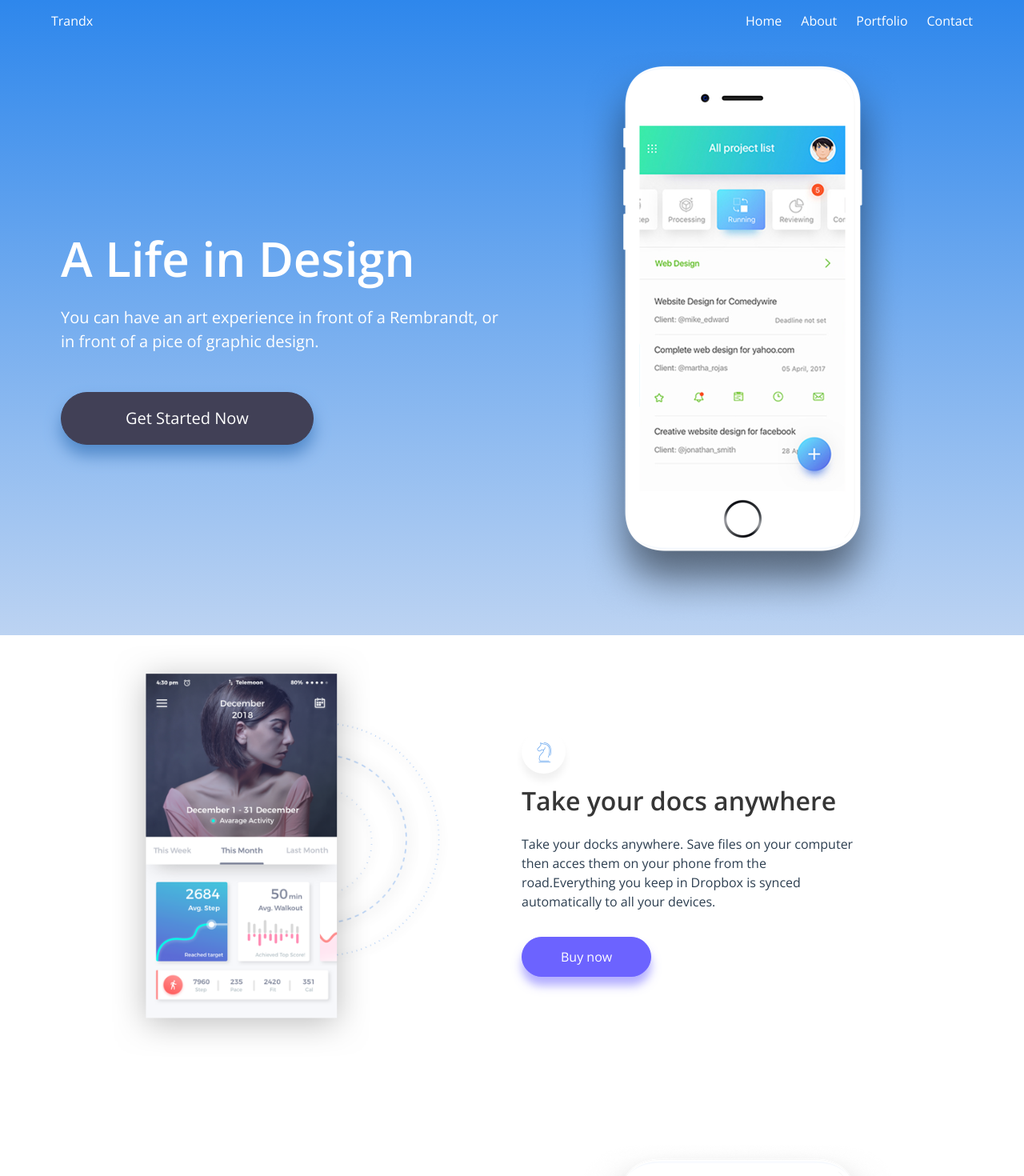
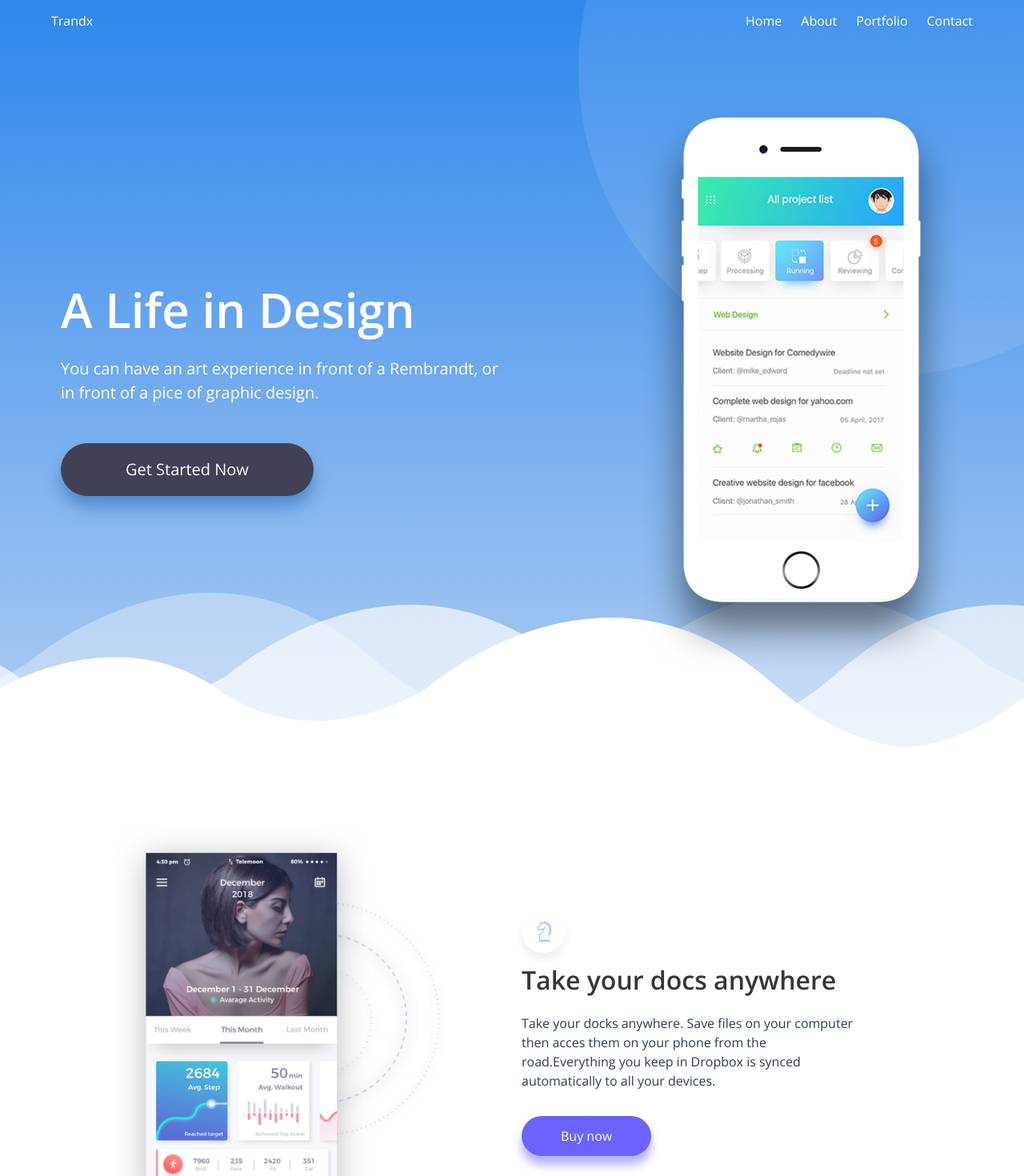
Before and after one commit to tonchmx/hh-lp, a Vue app: page / in a window 1280 px wide. Shown: the top 1470 px of the page at 80% size. Built offline with nearby package versions, Linux system fonts and the light colour scheme.

Commit message:
:art: waves and circle on hero

```diff
--- a/src/App.vue
+++ b/src/App.vue
@@ -3,6 +3,48 @@
     <div class="headerHeroWrapperBackground">
       <Header />
       <Hero />
+
+      <svg class="circle" width="557px" height="470px" viewBox="0 0 557 470" version="1.1" xmlns="http://www.w3.org/2000/svg" xmlns:xlink="http://www.w3.org/1999/xlink">
+        <g id="Page-1" stroke="none" stroke-width="1" fill="none" fill-rule="evenodd" opacity="0.100000001">
+            <g id="Desktop-HD" transform="translate(-883.000000, 0.000000)" fill="#FFFFFF">
+                <g id="Banner" transform="translate(0.000000, -298.000000)">
+                    <g id="content-image" transform="translate(883.000000, 0.000000)">
+                        <circle id="Oval" cx="384" cy="384" r="384"></circle>
+                    </g>
+                </g>
+            </g>
+        </g>
+      </svg>
+
+      <div class="waves-wrapper">
+        <svg class="waves-back" width="3840px" height="247px" viewBox="0 0 3840 247" version="1.1" xmlns="http://www.w3.org/2000/svg" xmlns:xlink="http://www.w3.org/1999/xlink">
+          <g id="Wave-Back" transform="translate(-520,0)" fill="#FFFFFF">
+            <path d="M16.4335114,89.8842827 C16.4335114,89.8842827 165.30859,-0.900664311 292.05545,89.4424178 C418.802309,179.7855 555.515471,87.0337563 555.515471,87.0337563 C555.515471,87.0337563 773.789875,-104.954845 984.823568,81.3626041 C1195.85726,267.680053 1332.28135,73.9572155 1332.28135,73.9572155 C1332.28135,73.9572155 1482.1682,-48.7449892 1676.88964,69.6947151 C1871.61109,188.134419 1687.38592,68.1598163 1687.38592,68.1598163 L1687.38592,289.654522 L0,289.654522 L16.4335114,89.8842827 Z"></path>
+            <path d="M556.433511,89.8842827 C556.433511,89.8842827 705.30859,-0.900664311 832.05545,89.4424178 C958.802309,179.7855 1095.51547,87.0337563 1095.51547,87.0337563 C1095.51547,87.0337563 1313.78988,-104.954845 1524.82357,81.3626041 C1735.85726,267.680053 1872.28135,73.9572155 1872.28135,73.9572155 C1872.28135,73.9572155 2022.1682,-48.7449892 2216.88964,69.6947151 C2411.61109,188.134419 2227.38592,68.1598163 2227.38592,68.1598163 L2227.38592,289.654522 L540,289.654522 L556.433511,89.8842827 Z" transform="translate(1423.120084, 144.827261) scale(-1, 1) translate(-1423.120084, -144.827261) "></path>
+            <path d="M2016.43351,89.8842827 C2016.43351,89.8842827 2165.30859,-0.900664311 2292.05545,89.4424178 C2418.80231,179.7855 2555.51547,87.0337563 2555.51547,87.0337563 C2555.51547,87.0337563 2773.78988,-104.954845 2984.82357,81.3626041 C3195.85726,267.680053 3332.28135,73.9572155 3332.28135,73.9572155 C3332.28135,73.9572155 3482.1682,-48.7449892 3676.88964,69.6947151 C3871.61109,188.134419 3687.38592,68.1598163 3687.38592,68.1598163 L3687.38592,289.654522 L2000,289.654522 L2016.43351,89.8842827 Z"></path>
+            <path d="M2556.43351,89.8842827 C2556.43351,89.8842827 2705.30859,-0.900664311 2832.05545,89.4424178 C2958.80231,179.7855 3095.51547,87.0337563 3095.51547,87.0337563 C3095.51547,87.0337563 3313.78988,-104.954845 3524.82357,81.3626041 C3735.85726,267.680053 3872.28135,73.9572155 3872.28135,73.9572155 C3872.28135,73.9572155 4022.1682,-48.7449892 4216.88964,69.6947151 C4411.61109,188.134419 4227.38592,68.1598163 4227.38592,68.1598163 L4227.38592,289.654522 L2540,289.654522 L2556.43351,89.8842827 Z" transform="translate(3423.120084, 144.827261) scale(-1, 1) translate(-3423.120084, -144.827261) "></path>
+          </g>
+        </svg>
+
+        <svg class="waves-mid" width="3840px" height="247px" viewBox="0 0 3840 247" version="1.1" xmlns="http://www.w3.org/2000/svg" xmlns:xlink="http://www.w3.org/1999/xlink">
+          <g id="Wave-Mid" transform="translate(-270,0)" fill="#FFFFFF">
+            <path d="M16.4335114,89.8842827 C16.4335114,89.8842827 165.30859,-0.900664311 292.05545,89.4424178 C418.802309,179.7855 555.515471,87.0337563 555.515471,87.0337563 C555.515471,87.0337563 773.789875,-104.954845 984.823568,81.3626041 C1195.85726,267.680053 1332.28135,73.9572155 1332.28135,73.9572155 C1332.28135,73.9572155 1482.1682,-48.7449892 1676.88964,69.6947151 C1871.61109,188.134419 1687.38592,68.1598163 1687.38592,68.1598163 L1687.38592,289.654522 L0,289.654522 L16.4335114,89.8842827 Z"></path>
+            <path d="M556.433511,89.8842827 C556.433511,89.8842827 705.30859,-0.900664311 832.05545,89.4424178 C958.802309,179.7855 1095.51547,87.0337563 1095.51547,87.0337563 C1095.51547,87.0337563 1313.78988,-104.954845 1524.82357,81.3626041 C1735.85726,267.680053 1872.28135,73.9572155 1872.28135,73.9572155 C1872.28135,73.9572155 2022.1682,-48.7449892 2216.88964,69.6947151 C2411.61109,188.134419 2227.38592,68.1598163 2227.38592,68.1598163 L2227.38592,289.654522 L540,289.654522 L556.433511,89.8842827 Z" transform="translate(1423.120084, 144.827261) scale(-1, 1) translate(-1423.120084, -144.827261) "></path>
+            <path d="M2016.43351,89.8842827 C2016.43351,89.8842827 2165.30859,-0.900664311 2292.05545,89.4424178 C2418.80231,179.7855 2555.51547,87.0337563 2555.51547,87.0337563 C2555.51547,87.0337563 2773.78988,-104.954845 2984.82357,81.3626041 C3195.85726,267.680053 3332.28135,73.9572155 3332.28135,73.9572155 C3332.28135,73.9572155 3482.1682,-48.7449892 3676.88964,69.6947151 C3871.61109,188.134419 3687.38592,68.1598163 3687.38592,68.1598163 L3687.38592,289.654522 L2000,289.654522 L2016.43351,89.8842827 Z"></path>
+            <path d="M2556.43351,89.8842827 C2556.43351,89.8842827 2705.30859,-0.900664311 2832.05545,89.4424178 C2958.80231,179.7855 3095.51547,87.0337563 3095.51547,87.0337563 C3095.51547,87.0337563 3313.78988,-104.954845 3524.82357,81.3626041 C3735.85726,267.680053 3872.28135,73.9572155 3872.28135,73.9572155 C3872.28135,73.9572155 4022.1682,-48.7449892 4216.88964,69.6947151 C4411.61109,188.134419 4227.38592,68.1598163 4227.38592,68.1598163 L4227.38592,289.654522 L2540,289.654522 L2556.43351,89.8842827 Z" transform="translate(3423.120084, 144.827261) scale(-1, 1) translate(-3423.120084, -144.827261) "></path>
+          </g>
+        </svg>
+
+        <svg class="waves-front" width="3840px" height="247px" viewBox="0 0 3840 247" version="1.1" xmlns="http://www.w3.org/2000/svg" xmlns:xlink="http://www.w3.org/1999/xlink">
+          <g id="Wave-Front" transform="translate(-20,0)" fill="#FFFFFF">
+            <path d="M16.4335114,89.8842827 C16.4335114,89.8842827 165.30859,-0.900664311 292.05545,89.4424178 C418.802309,179.7855 555.515471,87.0337563 555.515471,87.0337563 C555.515471,87.0337563 773.789875,-104.954845 984.823568,81.3626041 C1195.85726,267.680053 1332.28135,73.9572155 1332.28135,73.9572155 C1332.28135,73.9572155 1482.1682,-48.7449892 1676.88964,69.6947151 C1871.61109,188.134419 1687.38592,68.1598163 1687.38592,68.1598163 L1687.38592,289.654522 L0,289.654522 L16.4335114,89.8842827 Z"></path>
+            <path d="M556.433511,89.8842827 C556.433511,89.8842827 705.30859,-0.900664311 832.05545,89.4424178 C958.802309,179.7855 1095.51547,87.0337563 1095.51547,87.0337563 C1095.51547,87.0337563 1313.78988,-104.954845 1524.82357,81.3626041 C1735.85726,267.680053 1872.28135,73.9572155 1872.28135,73.9572155 C1872.28135,73.9572155 2022.1682,-48.7449892 2216.88964,69.6947151 C2411.61109,188.134419 2227.38592,68.1598163 2227.38592,68.1598163 L2227.38592,289.654522 L540,289.654522 L556.433511,89.8842827 Z" transform="translate(1423.120084, 144.827261) scale(-1, 1) translate(-1423.120084, -144.827261) "></path>
+            <path d="M2016.43351,89.8842827 C2016.43351,89.8842827 2165.30859,-0.900664311 2292.05545,89.4424178 C2418.80231,179.7855 2555.51547,87.0337563 2555.51547,87.0337563 C2555.51547,87.0337563 2773.78988,-104.954845 2984.82357,81.3626041 C3195.85726,267.680053 3332.28135,73.9572155 3332.28135,73.9572155 C3332.28135,73.9572155 3482.1682,-48.7449892 3676.88964,69.6947151 C3871.61109,188.134419 3687.38592,68.1598163 3687.38592,68.1598163 L3687.38592,289.654522 L2000,289.654522 L2016.43351,89.8842827 Z"></path>
+            <path d="M2556.43351,89.8842827 C2556.43351,89.8842827 2705.30859,-0.900664311 2832.05545,89.4424178 C2958.80231,179.7855 3095.51547,87.0337563 3095.51547,87.0337563 C3095.51547,87.0337563 3313.78988,-104.954845 3524.82357,81.3626041 C3735.85726,267.680053 3872.28135,73.9572155 3872.28135,73.9572155 C3872.28135,73.9572155 4022.1682,-48.7449892 4216.88964,69.6947151 C4411.61109,188.134419 4227.38592,68.1598163 4227.38592,68.1598163 L4227.38592,289.654522 L2540,289.654522 L2556.43351,89.8842827 Z" transform="translate(3423.120084, 144.827261) scale(-1, 1) translate(-3423.120084, -144.827261) "></path>
+          </g>
+        </svg>
+      </div>
+
     </div>
     <Descriptions />
     <Features />
@@ -38,7 +80,7 @@ export default {
 }
 </script>
 
-<style>
+<style lang="scss">
 @import url('https://fonts.googleapis.com/css?family=Open+Sans:300,300i,400,400i,600,600i,700,700i,800,800i&display=swap');
 
 #app {
@@ -47,4 +89,43 @@ export default {
   -moz-osx-font-smoothing: grayscale;
   color: #2c3e50;
 }
+
+.headerHeroWrapperBackground {
+  background-image: linear-gradient(180deg, #2E87EC 0%, #BCD3F2 100%);
+  position: relative;
+  padding-bottom: 10rem;
+
+  .circle {
+    position: absolute;
+    top: 0;
+    right: 0;
+  }
+
+  .waves-wrapper {
+    max-width: 100vw;
+    width: 100vw;
+    height: 500px;
+    overflow: hidden;
+    position: absolute;
+    bottom: 0;
+
+    .waves-back, .waves-mid, .waves-front {
+      position: absolute;
+    }
+
+    .waves-back {
+      bottom: 6%;
+      opacity: 0.33;
+    }
+
+    .waves-mid {
+      bottom: 3%;
+      opacity: 0.66;
+    }
+
+    .waves-front {
+      bottom: -1px;
+    }
+  }
+}
 </style>
--- a/src/components/Header.vue
+++ b/src/components/Header.vue
@@ -48,6 +48,9 @@ export default {
 </script>
 
 <style lang="scss" scoped>
+  header {
+    z-index: 2;
+  }
   nav {
     background-color: transparent;
 
--- a/src/components/Hero.vue
+++ b/src/components/Hero.vue
@@ -13,7 +13,7 @@
           Get Started Now
         </a>
       </div>
-      <div class="column has-text-centered">
+      <div class="column has-text-centered has-text-right-desktop">
         <img src="/images/device.png" />
       </div>
     </div>
@@ -27,6 +27,11 @@ export default {
 </script>
 
 <style lang="scss" scoped>
+  .container {
+    padding-top: 4rem;
+    z-index: 2;
+  }
+
   h1 {
     font-size: 3.75rem;
   }
--- a/src/styles/app.css
+++ b/src/styles/app.css
@@ -39,7 +39,3 @@
     flex-direction: row-reverse;
   }
 }
-
-.headerHeroWrapperBackground {
-  background-image: linear-gradient(180deg, #2E87EC 0%, #BCD3F2 100%);
-}
```
